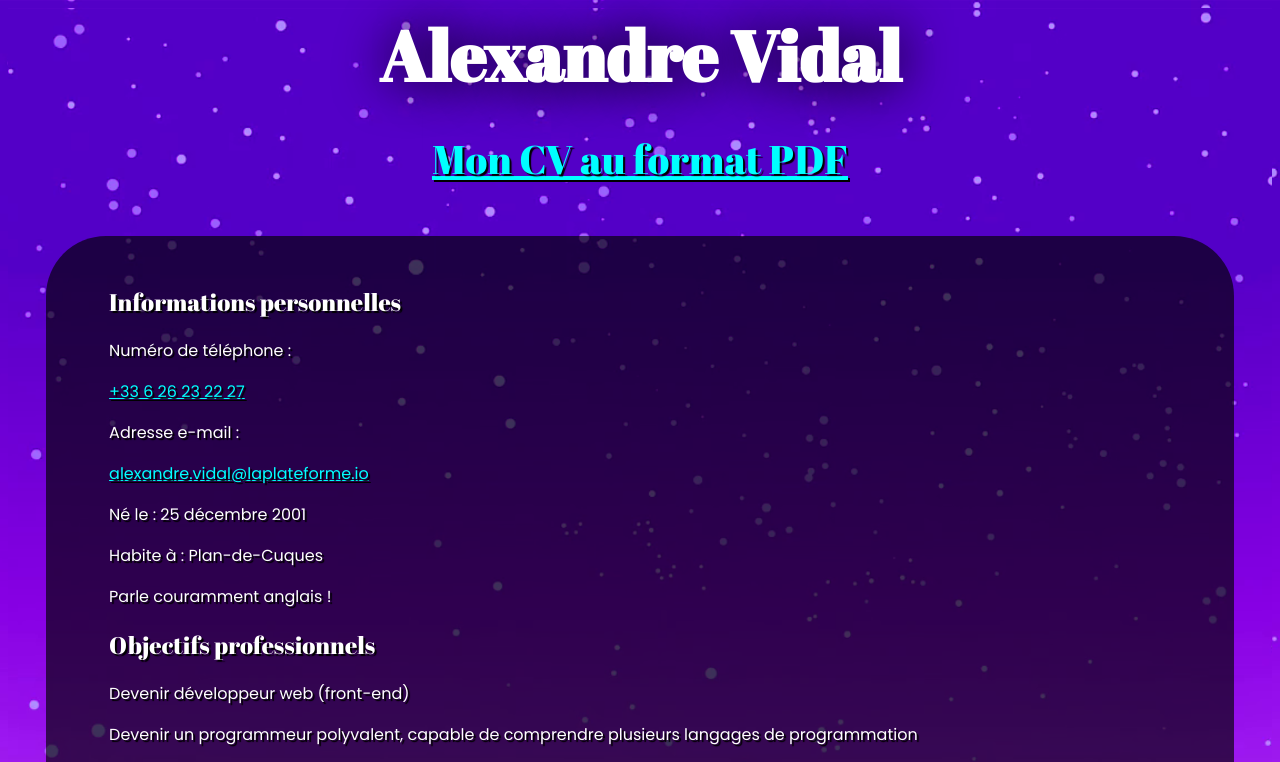
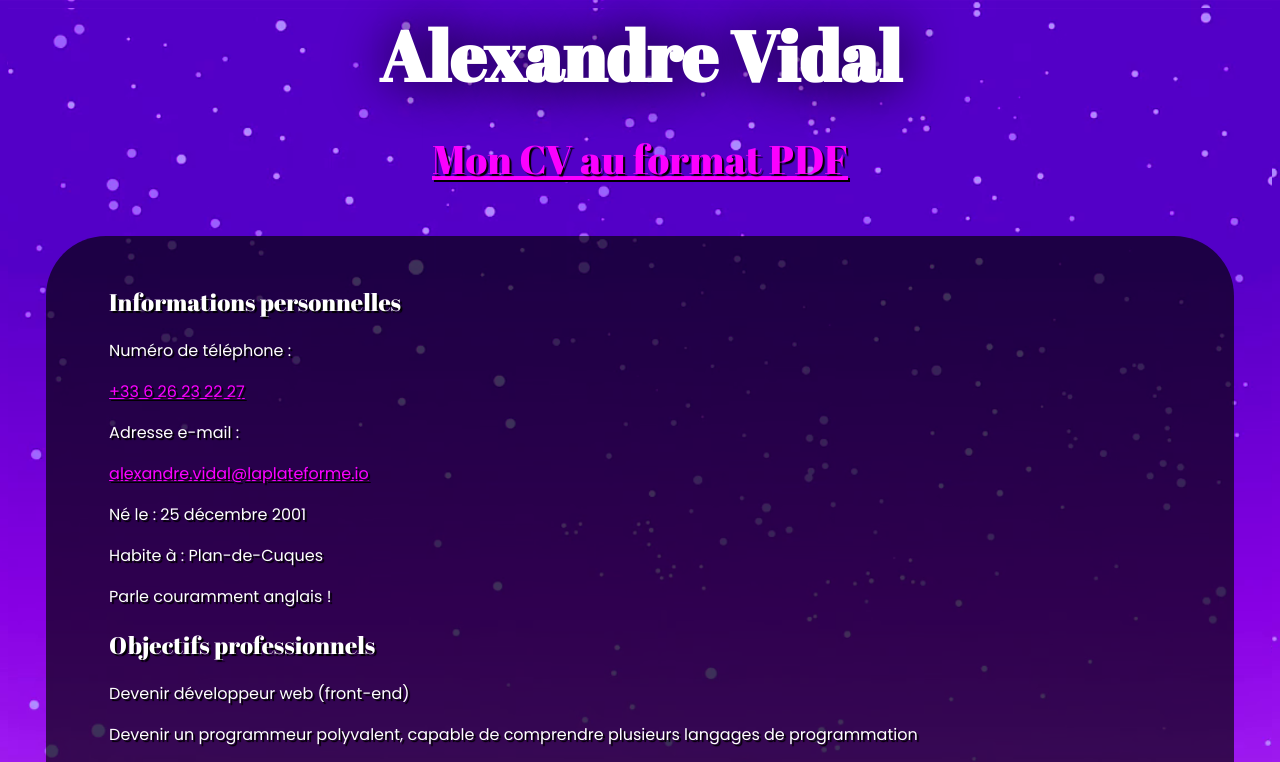
Before and after one commit to alexandre-vidal/cv-html-css, a plain HTML site: page cv-alexandre-vidal.html in a window 1280 px wide. Shown: the top 762 px of the page. Drawn offline with Linux system fonts and the light colour scheme.

Commit message:
CSS re-finalisé

```diff
--- a/cv-alexandre-vidal.css
+++ b/cv-alexandre-vidal.css
@@ -76,19 +76,15 @@ li img {
 }
 
 a {
-    color: aqua;
-}
-
-a:visited {
     color: rgb(251, 0, 255);
 }
 
 a:hover {
-    color: greenyellow;
+    color: rgb(247, 11, 156);
 }
 
 a:active {
-    color: red;
+    color: rgb(170, 4, 106);
 }
 
 @media (max-width: 1590px) {
--- a/cv-alexandre-vidal.html
+++ b/cv-alexandre-vidal.html
@@ -18,7 +18,7 @@
 
   <!-- Lien du CV -->
   <section id="cv">
-    <a href="cv.pdf" rel="nofollow">Mon CV au format PDF</a>
+    <a href="cv.pdf" target="_blank" rel="noopener noreferrer" rel="nofollow">Mon CV au format PDF</a>
   </section>
 
 <div id="shadow">
```
